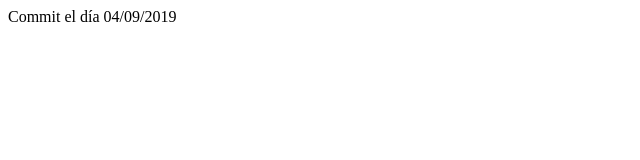
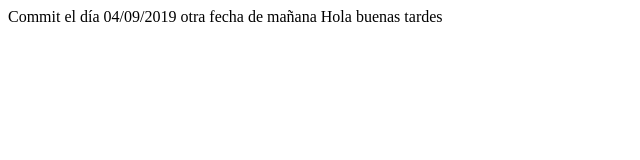
Before and after one commit to miguelovia/animaciones, a plain HTML site: page index.html in a window 1280 px wide. Shown: the whole page, without its empty margins (0-640 px from the left). Drawn offline with Linux system fonts and the light colour scheme.

Commit message:
agregado de buenas tardes

```diff
--- a/index.html
+++ b/index.html
@@ -7,7 +7,7 @@
     <title>Primer commit</title>
 </head>
 <body>
-    Commit el día 04/09/2019
-
+    Commit el día 04/09/2019 otra fecha de mañana
+    Hola buenas tardes
 </body>
 </html>
```
